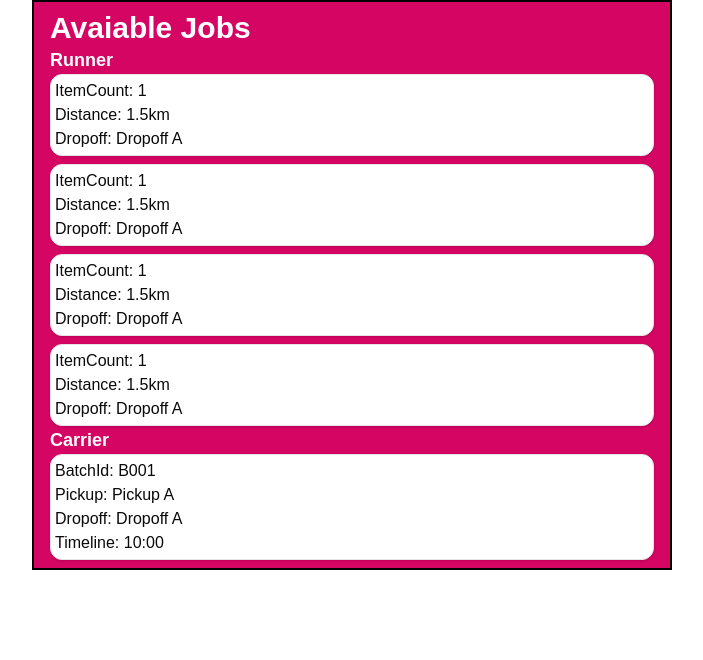
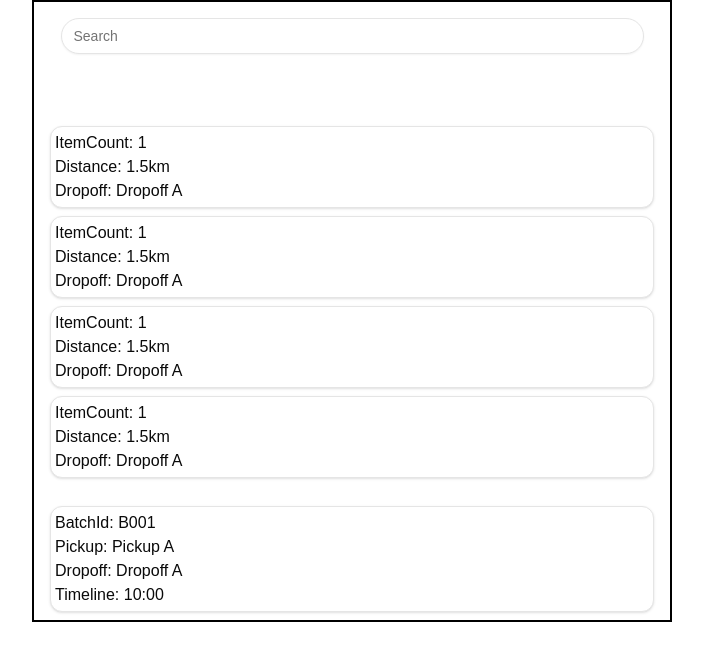
Before and after one commit to viruskizz/42bangkok_hackathon-asia-2024, a Next.js app: page /jobs in a window 1280 px wide. Shown: the top 660 px of the page, without its empty margins (288-991 px from the left). Built offline with nearby package versions, Linux system fonts and the light colour scheme.

Commit message:
Add topbar job and runner

```diff
--- /dev/null
+++ b/app/(jobs)/jobs/_components/job-topbar.tsx
@@ -0,0 +1,16 @@
+import { Input } from "@/components/ui/input";
+import React from "react";
+
+export const JobTopbar = () => {
+  return (
+    <div className="w-full flex justify-center pt-4">
+      <div className="w-11/12">
+        <Input
+          type="text"
+          className="bg-white rounded-full"
+          placeholder="Search"
+        />
+      </div>
+    </div>
+  );
+};
--- /dev/null
+++ b/app/(jobs)/jobs/layout.tsx
@@ -0,0 +1,28 @@
+import localFont from "next/font/local";
+import { JobTopbar } from "./_components/job-topbar";
+// import { RunnerTopbar } from "./_components/top-bar";
+
+const geistSans = localFont({
+    src: "../../fonts/GeistVF.woff",
+    variable: "--font-geist-sans",
+    weight: "100 900",
+  });
+  const geistMono = localFont({
+    src: "../../fonts/GeistMonoVF.woff",
+    variable: "--font-geist-mono",
+    weight: "100 900",
+  });
+
+export default function JobLayout({
+    children,
+  }: Readonly<{
+    children: React.ReactNode;
+  }>) {
+    return (
+     <div className="bg-white">
+        {/* <RunnerTopbar /> */}
+        <JobTopbar />
+        {children}
+     </div>
+    );
+  }
--- /dev/null
+++ b/app/runner/_components/top-bar.tsx
@@ -0,0 +1,11 @@
+import { Input } from "@/components/ui/input";
+
+export const RunnerTopbar = () => {
+  return (
+    <div className="w-full flex justify-center pt-4">
+      <div className="w-11/12">
+        <Input type="text" className="bg-white rounded-full" placeholder="Search" />
+      </div>
+    </div>
+  );
+};
--- /dev/null
+++ b/app/runner/layout.tsx
@@ -0,0 +1,26 @@
+import localFont from "next/font/local";
+import { RunnerTopbar } from "./_components/top-bar";
+
+const geistSans = localFont({
+    src: "../fonts/GeistVF.woff",
+    variable: "--font-geist-sans",
+    weight: "100 900",
+  });
+  const geistMono = localFont({
+    src: "../fonts/GeistMonoVF.woff",
+    variable: "--font-geist-mono",
+    weight: "100 900",
+  });
+
+export default function RunnerLayout({
+    children,
+  }: Readonly<{
+    children: React.ReactNode;
+  }>) {
+    return (
+     <div className="bg-white">
+        <RunnerTopbar />
+        {children}
+     </div>
+    );
+  }
```
